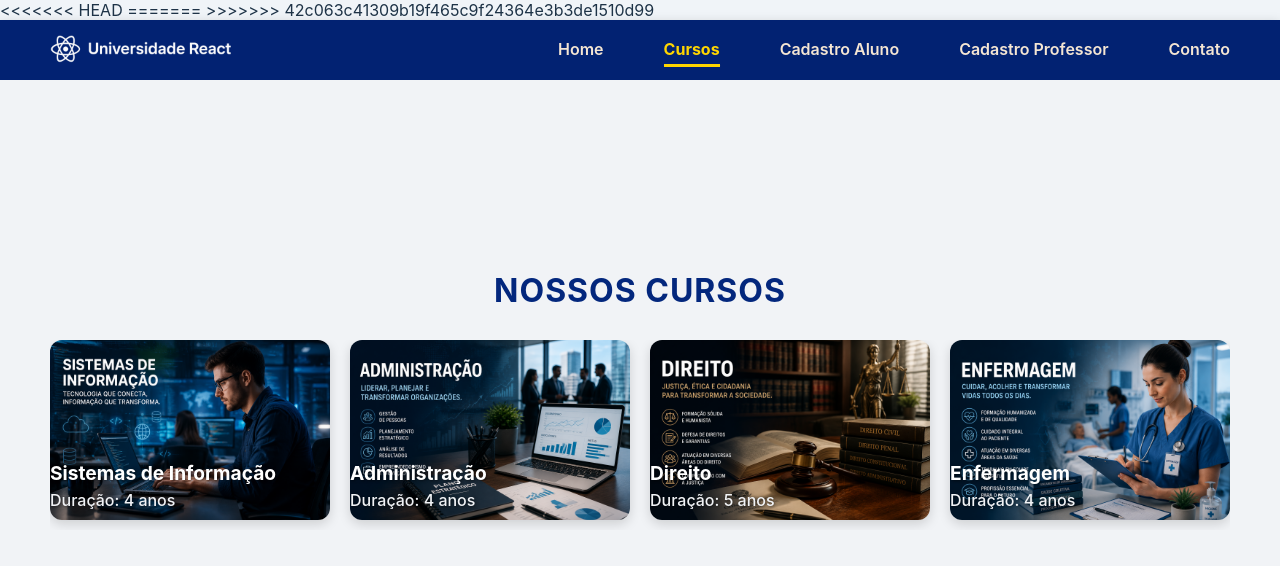
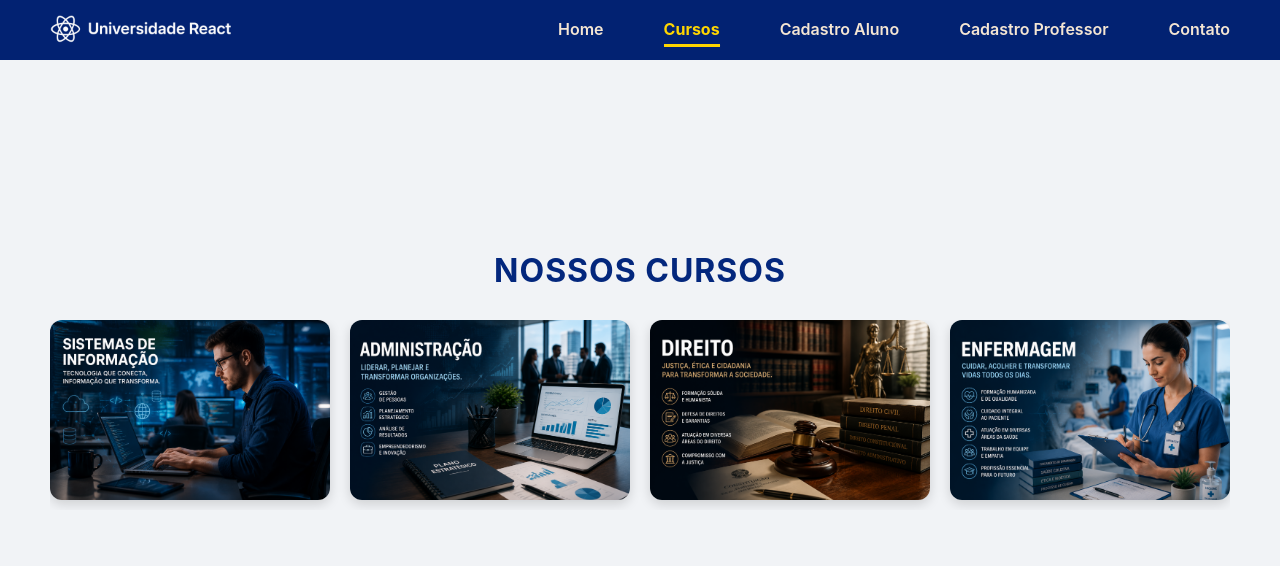
Before and after one commit to MatheusProensa/front-end-universidade, a React (Vite) app: page /cursos in a window 1280 px wide. Shown: the top 566 px of the page. Built offline with nearby package versions, Linux system fonts and the light colour scheme.

Commit message:
Resolvido conflitos e atualizado projeto

```diff
--- a/index.html
+++ b/index.html
@@ -4,11 +4,7 @@
     <meta charset="UTF-8" />
     <link rel="icon" type="image/svg+xml" href="/favicon.svg" />
     <meta name="viewport" content="width=device-width, initial-scale=1.0" />
-<<<<<<< HEAD
     <title>Universidade React</title>
-=======
-    <title>universidade-react</title>
->>>>>>> 42c063c41309b19f465c9f24364e3b3de1510d99
   </head>
   <body>
     <div id="root"></div>
--- a/src/pages/Cursos.css
+++ b/src/pages/Cursos.css
@@ -1,9 +1,10 @@
+/* Página de Cursos */
 .page {
   padding: 40px 20px;
   background: #f1f3f6;
   display: flex;
   flex-direction: column;
-  align-items: center; /* centraliza todo o conteúdo */
+  align-items: center;
 }
 
 .page-title {
@@ -20,50 +21,80 @@
 .card-container {
   display: flex;
   gap: 20px;
-  flex-wrap: nowrap; /* impede quebra de linha */
+  flex-wrap: nowrap;
   justify-content: center;
-  overflow-x: auto; /* permite scroll horizontal caso a tela seja pequena */
+  overflow-x: auto;
   padding-bottom: 10px;
 }
 
 .card {
-  flex: 0 0 auto; /* garante largura fixa sem encolher */
-  position: relative;
+  flex: 0 0 auto;
   width: 280px;
   height: 180px;
-  color: #fff;
   border-radius: 12px;
-  display: flex;
-  flex-direction: column;
-  justify-content: flex-end;
   overflow: hidden;
   box-shadow: 0 4px 12px rgba(0,0,0,0.15);
-  background-size: cover;
-  background-position: center;
   cursor: pointer;
-  transition: transform 0.3s ease, box-shadow 0.3s ease;
+  position: relative;
 }
 
-.card:hover {
-  transform: translateY(-5px);
-  box-shadow: 0 10px 20px rgba(0,0,0,0.2);
+.card img {
+  width: 100%;
+  height: 100%;
+  object-fit: cover;
+  transition: transform 0.5s ease, filter 0.5s ease;
+}
+
+.card:hover img {
+  transform: scale(1.05);
+  filter: brightness(1.05);
+}
+
+.card-content {
+  position: absolute;
+  bottom: 0;
+  width: 100%;
+  z-index: 1;
+  /* se quiser colocar overlay */
+  background: rgba(0,0,0,0.0);
+}
+.card::before {
+  content: "";
+  position: absolute;
+  inset: 0;
+  background-image: inherit; /* mantém a mesma imagem do card */
+  background-size: contain; /* imagem inteira visível */
+  background-position: center center;
+  background-repeat: no-repeat;
+  z-index: -1;
+  transition: transform 0.5s ease, filter 0.5s ease;
+}
+
+.card:hover::before {
+  transform: scale(1.05); /* zoom suave */
+  filter: brightness(1.1);
+}
+
+/* Texto sobre a imagem como overlay */
+.card h3,
+.card p {
+  position: absolute;
+  left: 10px;
+  bottom: 10px;
+  margin: 0;
+  color: #fff;
+  text-shadow: 1px 1px 3px rgba(0,0,0,0.5);
 }
 
 .card h3 {
-  margin: 0;
   font-size: 1.2rem;
   font-weight: 700;
-  text-shadow: 1px 1px 3px rgba(0,0,0,0.5);
 }
 
 .card p {
-  margin: 5px 0 10px 0;
   font-size: 1rem;
   font-weight: 500;
-  color: #f1f3f6;
-  text-shadow: 1px 1px 3px rgba(0,0,0,0.5);
 }
-
 /* Lightbox overlay */
 .lightbox-overlay {
   position: fixed;
--- a/src/pages/Cursos.tsx
+++ b/src/pages/Cursos.tsx
@@ -19,24 +19,19 @@ export default function Cursos() {
 
   return (
     <div className="page">
-      {/* Título fixo e destacado */}
       <h2 className="page-title">Nossos Cursos</h2>
 
       <div className="card-container">
         {cursos.map((c, i) => (
-          <div
-            className="card"
-            key={i}
-            style={{ backgroundImage: `url(${c.img})` }}
-            onClick={() => openLightbox(c.img)}
-          >
-            <h3>{c.nome}</h3>
-            <p>Duração: {c.duracao}</p>
-          </div>
+          <div className="card" key={i} onClick={() => openLightbox(c.img)}>
+  <img src={c.img} alt={c.nome} />
+  <div className="card-content">
+    {/* removi título e duração da tela, já estão na arte */}
+  </div>
+</div>
         ))}
       </div>
 
-      {/* Lightbox overlay */}
       {lightboxImg && (
         <div className="lightbox-overlay" onClick={closeLightbox}>
           <span className="lightbox-close" onClick={closeLightbox}>&times;</span>
```
